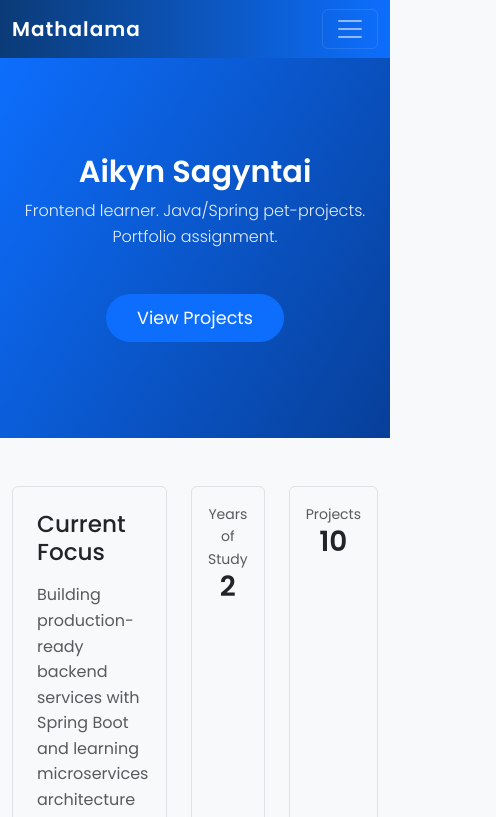
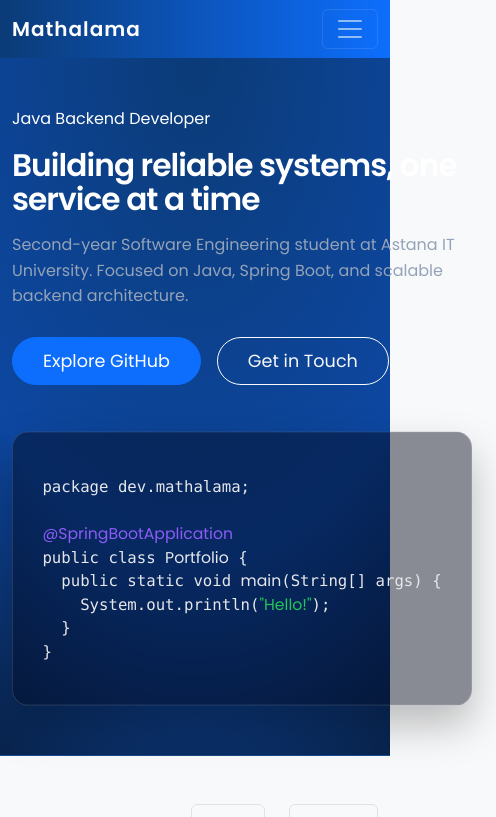
Before and after one commit to mathalama/frontend-aitu-8, a plain HTML site: page index.html in a window 390 px wide. Shown: the top 817 px of the page, 496 px wide, since content can reach past the window. Drawn offline with nearby package versions, Linux system fonts and the light colour scheme.

Commit message:
final version

```diff
--- a/assets/css/style.css
+++ b/assets/css/style.css
@@ -1,3 +1,12 @@
+:root {
+  --bg1: #0b3b77;
+  --bg2: #0d47a1;
+  --bg3: #081c3a;
+  --brand: #0d6efd;
+  --accent: #ffc107;
+  --text-muted: #94a3b8;
+}
+
 * {
   box-sizing: border-box;
   font-family: "Poppins", sans-serif;
@@ -24,7 +33,7 @@ main {
 }
 
 .navbar {
-  background: linear-gradient(90deg, #0b3b77, #0d6efd);
+  background: linear-gradient(90deg, var(--bg1), var(--brand));
 }
 
 .navbar-brand {
@@ -39,40 +48,88 @@ main {
 
 .nav-link:hover,
 .nav-link.active {
-  color: #ffc107 !important;
+  color: var(--accent) !important;
 }
 
 .hero {
-  background: linear-gradient(120deg, #0d6efd, #073f99);
-  min-height: 60vh;
+  min-height: 100vh;
+  display: grid;
+  align-items: center;
   color: #fff;
-  text-align: center;
-  display: flex;
-  align-items: center;
-  justify-content: center;
+  text-align: left;
+  background: radial-gradient(
+    120% 120% at 50% 0%,
+    var(--bg1) 0%,
+    var(--bg2) 60%,
+    var(--bg3) 100%
+  );
+  padding: 72px 0;
+  border-bottom: 1px solid rgba(255, 255, 255, 0.06);
 }
 
-.hero h1 {
-  font-size: 2.8rem;
-  font-weight: 600;
+.hero-title {
+  font-size: clamp(2.2rem, 5vw, 3.6rem);
+  letter-spacing: -0.03em;
+  font-weight: 700;
+  line-height: 1.1;
 }
 
-.hero p {
-  font-size: 1.1rem;
-  opacity: 0.9;
+.hero-lead {
+  max-width: 620px;
+  margin-top: 16px;
+  color: var(--text-muted);
+  font-size: 1.06rem;
+}
+
+.hero-actions {
+  display: flex;
+  flex-wrap: wrap;
+  gap: 16px;
+  margin-top: 28px;
 }
 
 .hero a.btn {
-  margin-top: 20px;
   padding: 10px 30px;
   font-size: 1.1rem;
   border-radius: 30px;
 }
 
-.carousel-caption {
-  background: rgba(0, 0, 0, 0.45);
-  border-radius: 10px;
-  padding: 10px;
+.hero-visual {
+  display: flex;
+  justify-content: center;
+}
+
+.code-snippet {
+  font-family: ui-monospace, SFMono-Regular, Menlo, Monaco, Consolas,
+    "Liberation Mono", "Courier New", monospace;
+  font-size: 0.98rem;
+  line-height: 1.5;
+  color: #e5e7eb;
+  background: rgba(2, 6, 23, 0.45);
+  border: 1px solid rgba(255, 255, 255, 0.12);
+  border-radius: 16px;
+  padding: 18px 20px;
+  box-shadow: 0 20px 40px rgba(0, 0, 0, 0.25);
+  white-space: pre;
+  animation: float 6s ease-in-out infinite;
+}
+
+.code-snippet .kw {
+  color: #8b5cf6;
+}
+
+.code-snippet .str {
+  color: #22c55e;
+}
+
+@keyframes float {
+  0%,
+  100% {
+    transform: translateY(0);
+  }
+  50% {
+    transform: translateY(-6px);
+  }
 }
 
 .card {
@@ -93,14 +150,19 @@ main {
   object-fit: cover;
 }
 
+.carousel-caption {
+  background: rgba(0, 0, 0, 0.45);
+  border-radius: 10px;
+  padding: 10px;
+}
+
 .filter-btn {
   border-radius: 20px;
-  margin-left: 3px;
-  margin-right: 3px;
+  margin: 0 3px;
 }
 
 .filter-btn:hover {
-  background-color: #0d6efd;
+  background-color: var(--brand);
   color: #fff;
 }
 
@@ -119,9 +181,21 @@ main {
   max-width: 100%;
   aspect-ratio: 3 / 4;
   object-fit: cover;
-  border: 4px solid #0d6efd;
+  border: 4px solid var(--brand);
   border-radius: 18px;
   background: #fff;
+  opacity: 0;
+  transform: scale(0.9);
+  transition: 0.6s ease;
+}
+
+.profile-photo.show {
+  opacity: 1;
+  transform: scale(1);
+}
+
+.profile-photo:hover {
+  transform: scale(1.05);
 }
 
 .about-wrapper img.img-fluid {
@@ -139,7 +213,7 @@ form button {
 
 footer {
   height: 70px;
-  background-color: #0b3b77;
+  background-color: var(--bg1);
   font-size: 0.9rem;
   color: #fff;
   text-align: center;
@@ -147,54 +221,85 @@ footer {
   box-shadow: 0 -2px 5px rgba(0, 0, 0, 0.1);
   z-index: 100;
 }
-.profile-photo {
+
+.reveal {
   opacity: 0;
-  transform: scale(0.9);
-  transition: 0.6s ease;
+  transform: translateY(8px);
+  transition: opacity 0.6s ease, transform 0.6s ease;
 }
 
-.profile-photo.show {
+.reveal.show {
   opacity: 1;
+  transform: none;
+}
+
+.reveal.up {
+  transform: translateY(16px);
+}
+
+.reveal.left {
+  transform: translateX(-16px);
+}
+
+.reveal.right {
+  transform: translateX(16px);
+}
+
+.reveal.zoom {
+  transform: scale(0.96);
+}
+
+.reveal.zoom.show {
   transform: scale(1);
 }
 
-.profile-photo:hover {
-  transform: scale(1.05);
+.fade-in {
+  transform: translateY(8px);
+}
+
+.fade-in.show {
+  transform: none;
+}
+
+.delay-100 {
+  transition-delay: 0.1s;
+}
+
+.delay-200 {
+  transition-delay: 0.2s;
+}
+
+.delay-300 {
+  transition-delay: 0.3s;
 }
 
 @media (max-width: 992px) {
-  .hero h1 {
-    font-size: 2.2rem;
+  .hero-title {
+    font-size: clamp(2rem, 6vw, 3rem);
   }
-  .hero p {
+  .hero-lead {
     font-size: 1rem;
   }
-}
-
-@media (max-width: 768px) {
-  .hero {
-    min-height: 45vh;
-    padding: 30px 10px;
-  }
-
-  .navbar-nav {
-    text-align: center;
-    background: #0b3b77;
-    padding: 10px 0;
-  }
-
   .card-img-top {
     height: 180px;
   }
-
   .profile-photo {
     margin: 0 auto 1.5rem;
     display: block;
   }
+  .navbar-nav {
+    text-align: center;
+    background: var(--bg1);
+    padding: 10px 0;
+  }
 }
 
 @media (max-width: 576px) {
-  .hero h1 {
-    font-size: 1.9rem;
+  .hero {
+    padding: 48px 0;
+    min-height: 45vh;
+  }
+  .hero-title {
+    font-size: clamp(1.8rem, 8vw, 2.4rem);
   }
 }
--- a/assets/js/app.js
+++ b/assets/js/app.js
@@ -1,3 +1,68 @@
+(function () {
+  const items = document.querySelectorAll(".reveal");
+  if (!items.length) return;
+
+  const reduced = window.matchMedia("(prefers-reduced-motion: reduce)").matches;
+  if (reduced) {
+    items.forEach((el) => el.classList.add("show"));
+    document.querySelectorAll(".counter").forEach((c) => {
+      if (!c.dataset.started) {
+        c.dataset.started = "1";
+        runCounter(c);
+      }
+    });
+    return;
+  }
+
+  const onEnter = (el) => {
+    el.classList.add("show");
+    const c = el.querySelector(".counter");
+    if (c && !c.dataset.started) {
+      c.dataset.started = "1";
+      runCounter(c);
+    }
+  };
+
+  const io = new IntersectionObserver(
+    (entries, obs) => {
+      entries.forEach((e) => {
+        if (e.isIntersecting) {
+          onEnter(e.target);
+          obs.unobserve(e.target);
+        }
+      });
+    },
+    { threshold: 0.4, rootMargin: "0px 0px -40px 0px" }
+  );
+
+  items.forEach((el) => io.observe(el));
+})();
+
+function runCounter(el) {
+  const target = parseInt(el.getAttribute("data-target"), 10) || 0;
+  const dur = 900;
+  const start = performance.now();
+  const from = parseInt(el.textContent.replace(/\D/g, ""), 10) || 0;
+
+  const step = (t) => {
+    const p = Math.min(1, (t - start) / dur);
+    const val = Math.floor(from + (target - from) * (1 - Math.pow(1 - p, 3))); // easeOutCubic
+    el.textContent = val.toLocaleString();
+    if (p < 1) requestAnimationFrame(step);
+  };
+  requestAnimationFrame(step);
+}
+
+window.addEventListener("load", () => {
+  document.querySelectorAll(".counter").forEach((c) => {
+    const box = c.getBoundingClientRect();
+    const inView = box.top < window.innerHeight && box.bottom > 0;
+    if (inView && !c.dataset.started) {
+      c.dataset.started = "1";
+      runCounter(c);
+    }
+  });
+});
 $(function () {
   $(".filter-btn").on("click", function () {
     const filter = $(this).data("filter");
@@ -22,9 +87,8 @@ $(function () {
     $(this).addClass("was-validated");
   });
 });
+
 window.addEventListener("load", function () {
   const photo = document.querySelector(".profile-photo");
-  if (photo) {
-    photo.classList.add("show");
-  }
+  if (photo) photo.classList.add("show");
 });
--- a/index.html
+++ b/index.html
@@ -49,17 +49,53 @@
     </nav>
 
     <main>
-      <header class="hero d-flex align-items-center">
-        <div class="container text-center text-white">
-          <h1 class="display-5 fw-bold">Aikyn Sagyntai</h1>
-          <p class="lead mb-4">
-            Frontend learner. Java/Spring pet-projects. Portfolio assignment.
-          </p>
-          <a href="projects.html" class="btn btn-primary btn-lg"
-            >View Projects</a
-          >
+      <section id="hero" class="hero section-pad reveal fade-in">
+        <div class="container">
+          <div class="row align-items-center g-5">
+            <div class="col-lg-6">
+              <span class="section-label d-inline-block mb-3"
+                >Java Backend Developer</span
+              >
+              <h1 class="hero-title mb-3">
+                Building reliable systems, one service at a time
+              </h1>
+              <p class="hero-lead">
+                Second-year Software Engineering student at Astana IT
+                University. Focused on Java, Spring Boot, and scalable backend
+                architecture.
+              </p>
+              <div class="hero-actions">
+                <a
+                  class="btn btn-primary btn-lg"
+                  href="https://github.com/mathalama"
+                  target="_blank"
+                  rel="noopener"
+                >
+                  Explore GitHub
+                </a>
+                <a class="btn btn-outline-light btn-lg" href="#contact">
+                  Get in Touch
+                </a>
+              </div>
+            </div>
+
+            <div class="col-lg-6">
+              <div class="hero-visual">
+                <pre class="code-snippet mb-0"><code>
+ package dev.mathalama;
+
+ <span class="kw">@SpringBootApplication</span>
+ public class <span class="accent-text">Portfolio</span> {
+   public static void <span class="accent-text">main</span>(String[] args) {
+     System.out.println(<span class="str">"Hello!"</span>);
+   }
+ }
+          </code></pre>
+              </div>
+            </div>
+          </div>
         </div>
-      </header>
+      </section>
 
       <section class="py-5">
         <div class="container">
@@ -74,7 +110,7 @@
                 'commits commits commits commits';
             "
           >
-            <div class="border rounded p-4" style="grid-area: focus">
+            <div class="border rounded p-4 reveal up" style="grid-area: focus">
               <h3 class="mb-3">Current Focus</h3>
               <p class="text-muted">
                 Building production-ready backend services with Spring Boot and
@@ -83,22 +119,25 @@
             </div>
 
             <div
-              class="border rounded p-3 text-center"
+              class="border rounded p-3 text-center reveal zoom delay-100"
               style="grid-area: years"
             >
               <span class="text-muted small d-block">Years of Study</span>
-              <span class="fw-bold display-6" data-target="2">2</span>
+              <span class="fw-bold display-6 counter" data-target="2">0</span>
             </div>
 
             <div
-              class="border rounded p-3 text-center"
+              class="border rounded p-3 text-center reveal zoom delay-200"
               style="grid-area: projects"
             >
               <span class="text-muted small d-block">Projects</span>
-              <span class="fw-bold display-6" data-target="10">10</span>
+              <span class="fw-bold display-6 counter" data-target="10">0</span>
             </div>
 
-            <div class="border rounded p-4" style="grid-area: stack">
+            <div
+              class="border rounded p-4 reveal up delay-100"
+              style="grid-area: stack"
+            >
               <h3 class="mb-3">Tech Stack</h3>
               <div class="d-flex flex-wrap gap-2">
                 <span class="badge bg-secondary">Java</span>
@@ -109,7 +148,10 @@
               </div>
             </div>
 
-            <div class="border rounded p-4" style="grid-area: learn">
+            <div
+              class="border rounded p-4 reveal up delay-200"
+              style="grid-area: learn"
+            >
               <h3 class="mb-3">Learning Path</h3>
               <p class="text-muted">
                 Currently exploring design patterns, CI/CD pipelines, and cloud
@@ -118,11 +160,11 @@
             </div>
 
             <div
-              class="border rounded p-3 text-center"
+              class="border rounded p-3 text-center reveal zoom delay-300"
               style="grid-area: commits"
             >
               <span class="text-muted small d-block">GitHub Commits</span>
-              <span class="fw-bold display-6" data-target="250">250</span>
+              <span class="fw-bold display-6 counter" data-target="250">0</span>
             </div>
           </div>
         </div>
```
